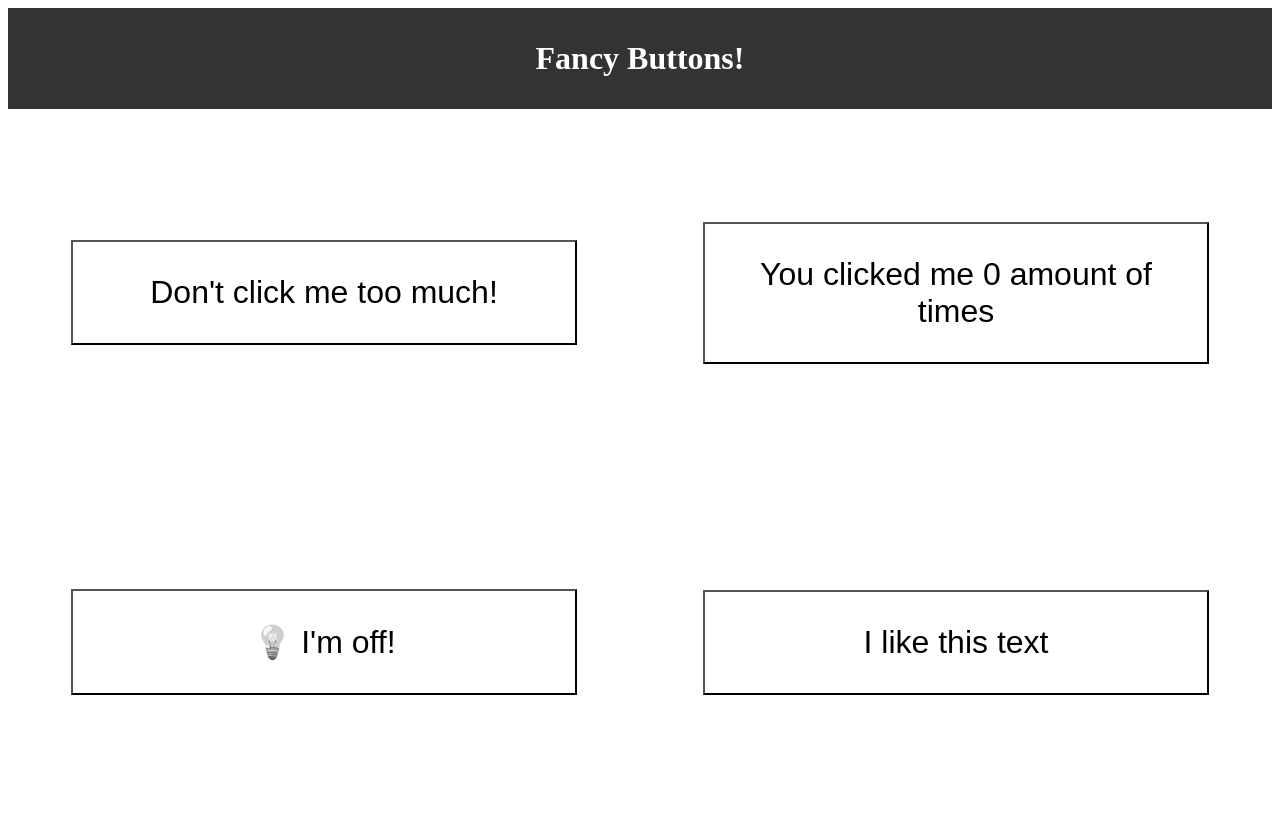
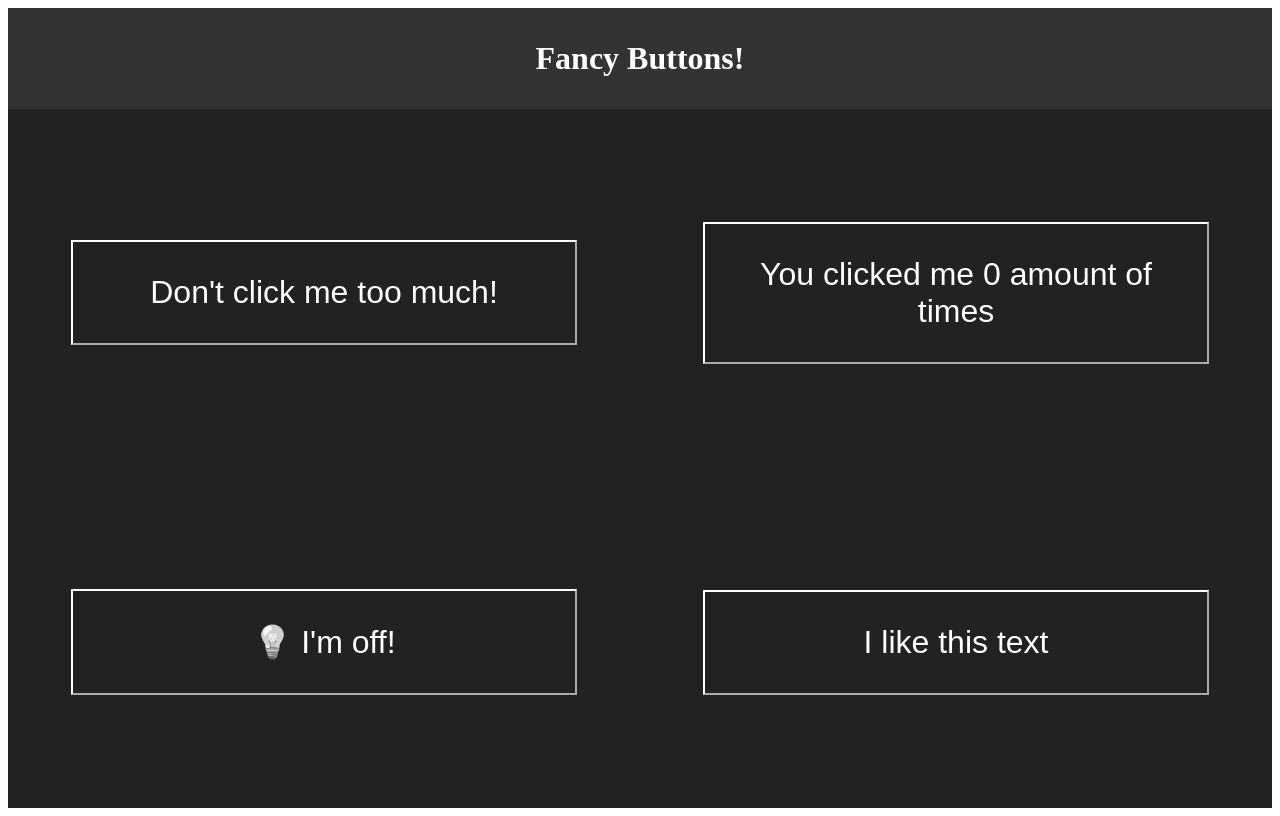
Before and after one commit to StanSurj98/Fancy-buttons, a React (Create React App) app: page / in a window 1280 px wide. Built offline with nearby package versions, Linux system fonts and the light colour scheme.

Commit message:
learn to conditionally add className on a JSX elm

```diff
--- a/src/App.css
+++ b/src/App.css
@@ -38,3 +38,11 @@ button {
 i {
   font-style: normal;
 }
+
+/* Dark Mode className='dark' in App.js <div> */
+.App.dark,
+.App.dark button {
+  background: #222;
+  border-color: white;
+  color: white;
+}
--- a/src/App.js
+++ b/src/App.js
@@ -14,9 +14,11 @@ import { useState } from 'react';
 function App() {
   // Lifted state up from <LightSwitchButton /> component to here
   const [light, setLight] = useState('off');
+  // Conditionally adding a className="dark" if light is "off"
+  const dark = (light === "off") ? 'dark' : '';
 
   return (
-    <div className="App">
+    <div className={`App ${dark}`} >
       <h1>Fancy Buttons!</h1>
       <section>
         <AngryButton />
```
